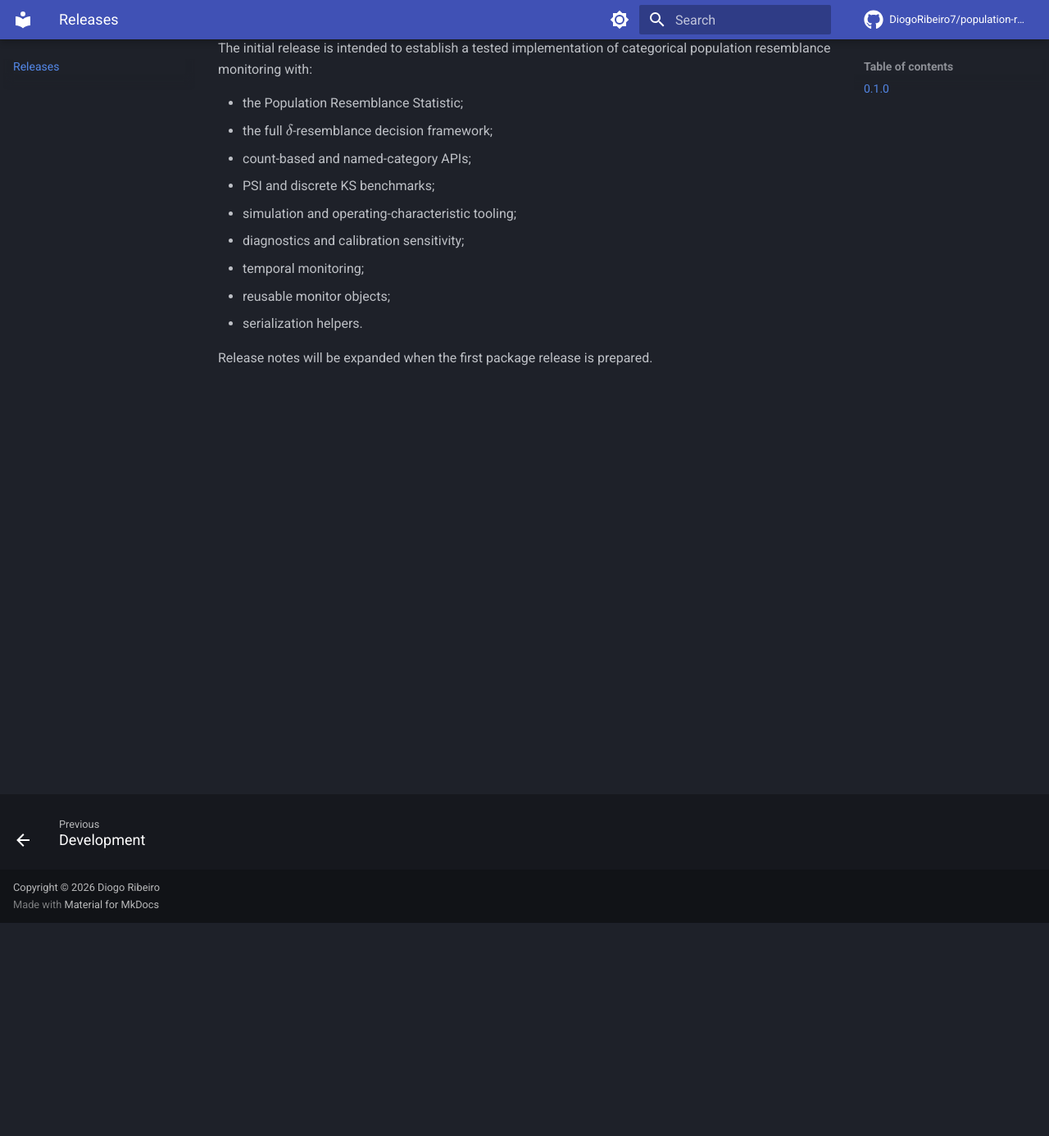
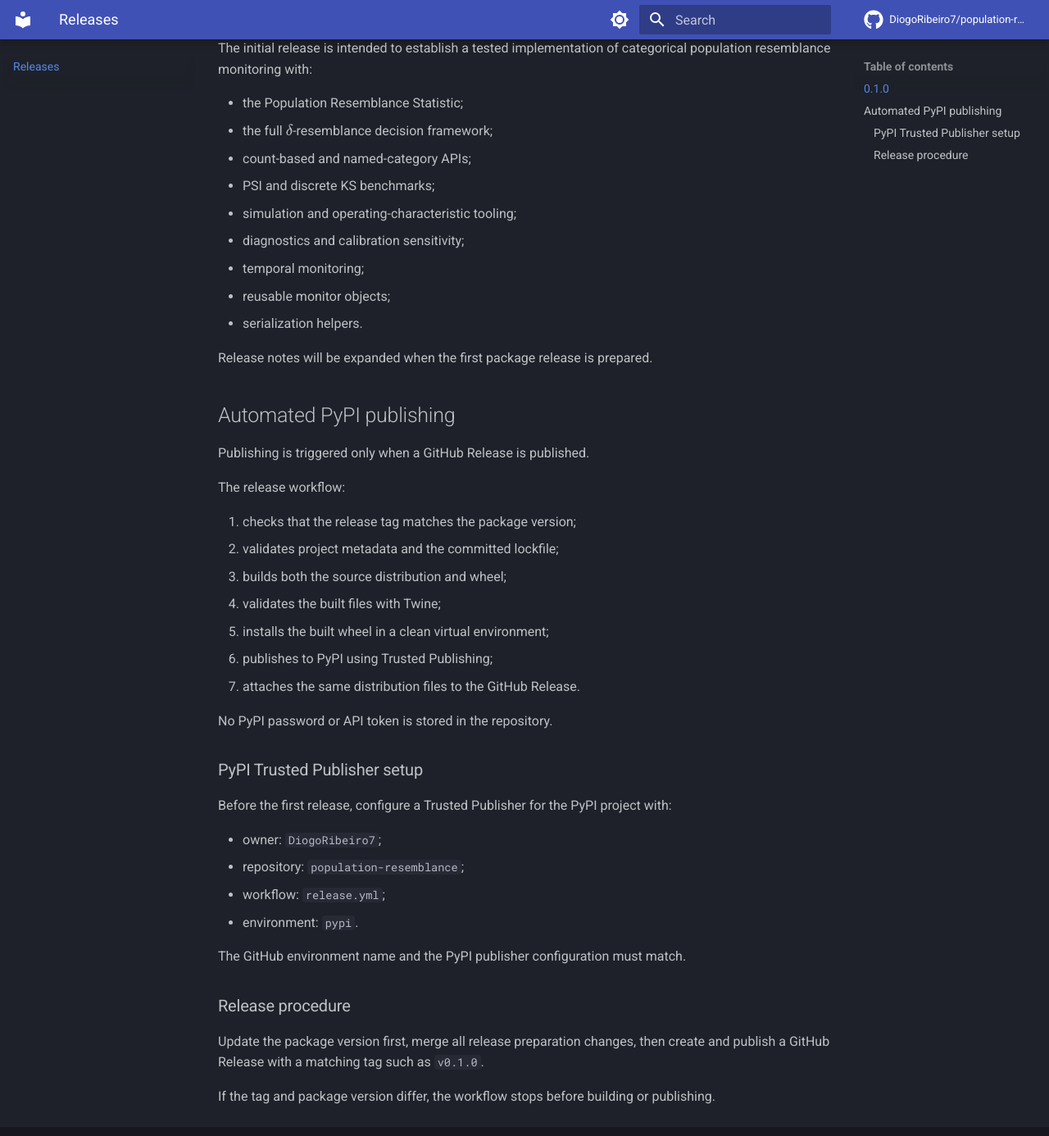
Before and after one commit to DiogoRibeiro7/population-resemblance, an MkDocs documentation site: the page built from docs/releases.md, in a window 1280 px wide and 1400 px high, scrolled down 274 px. Shown: the top 1386 px of the window at 82% size. Built offline with MkDocs 1.6.1 and Material for MkDocs 9.7.7, drawn with Linux system fonts in a browser that asks for light colours; comment, search, counter and statistics services are not loaded.

Commit message:
docs: document automated PyPI releases

```diff
--- a/docs/releases.md
+++ b/docs/releases.md
@@ -17,3 +17,38 @@ The initial release is intended to establish a tested implementation of categori
 - serialization helpers.
 
 Release notes will be expanded when the first package release is prepared.
+
+
+## Automated PyPI publishing
+
+Publishing is triggered only when a GitHub Release is published.
+
+The release workflow:
+
+1. checks that the release tag matches the package version;
+2. validates project metadata and the committed lockfile;
+3. builds both the source distribution and wheel;
+4. validates the built files with Twine;
+5. installs the built wheel in a clean virtual environment;
+6. publishes to PyPI using Trusted Publishing;
+7. attaches the same distribution files to the GitHub Release.
+
+No PyPI password or API token is stored in the repository.
+
+### PyPI Trusted Publisher setup
+
+Before the first release, configure a Trusted Publisher for the PyPI project with:
+
+- owner: `DiogoRibeiro7`;
+- repository: `population-resemblance`;
+- workflow: `release.yml`;
+- environment: `pypi`.
+
+The GitHub environment name and the PyPI publisher configuration must match.
+
+### Release procedure
+
+Update the package version first, merge all release preparation changes, then create and
+publish a GitHub Release with a matching tag such as `v0.1.0`.
+
+If the tag and package version differ, the workflow stops before building or publishing.
```
